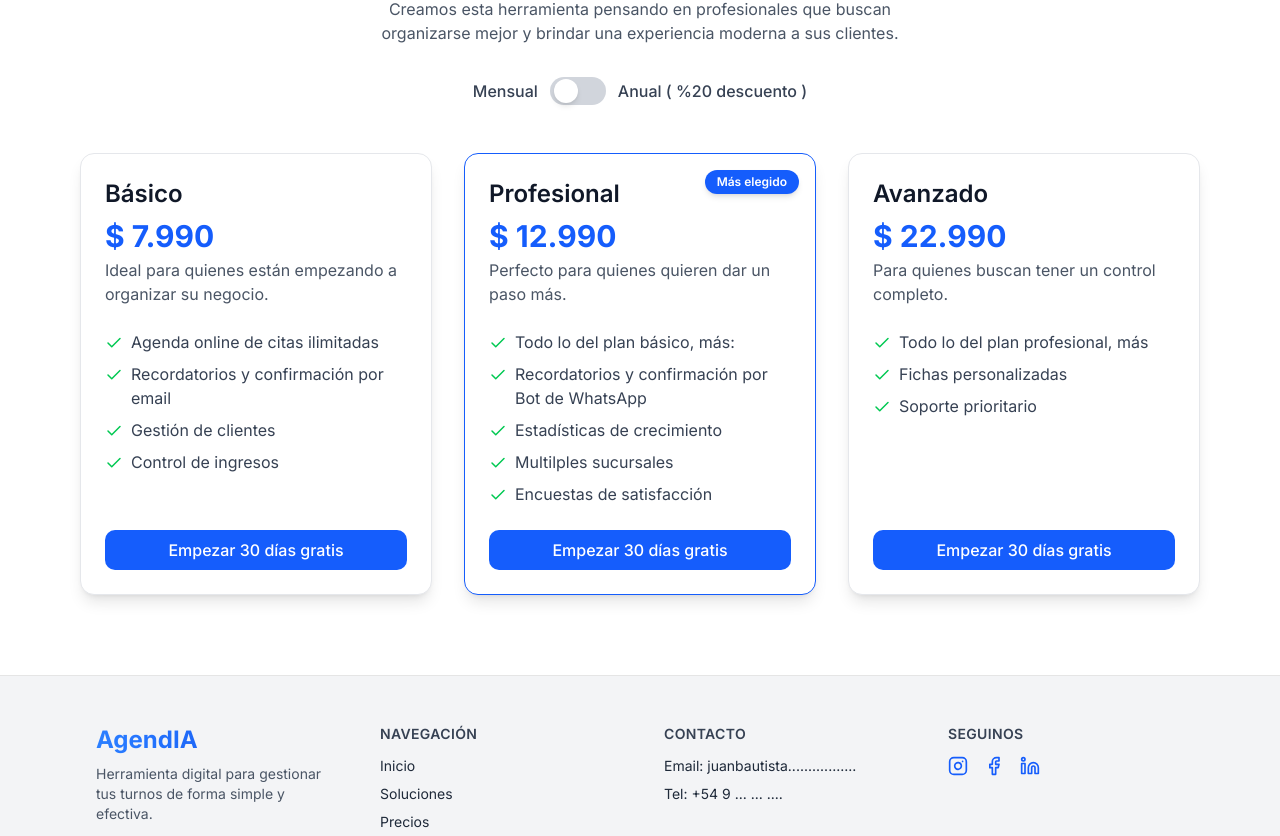
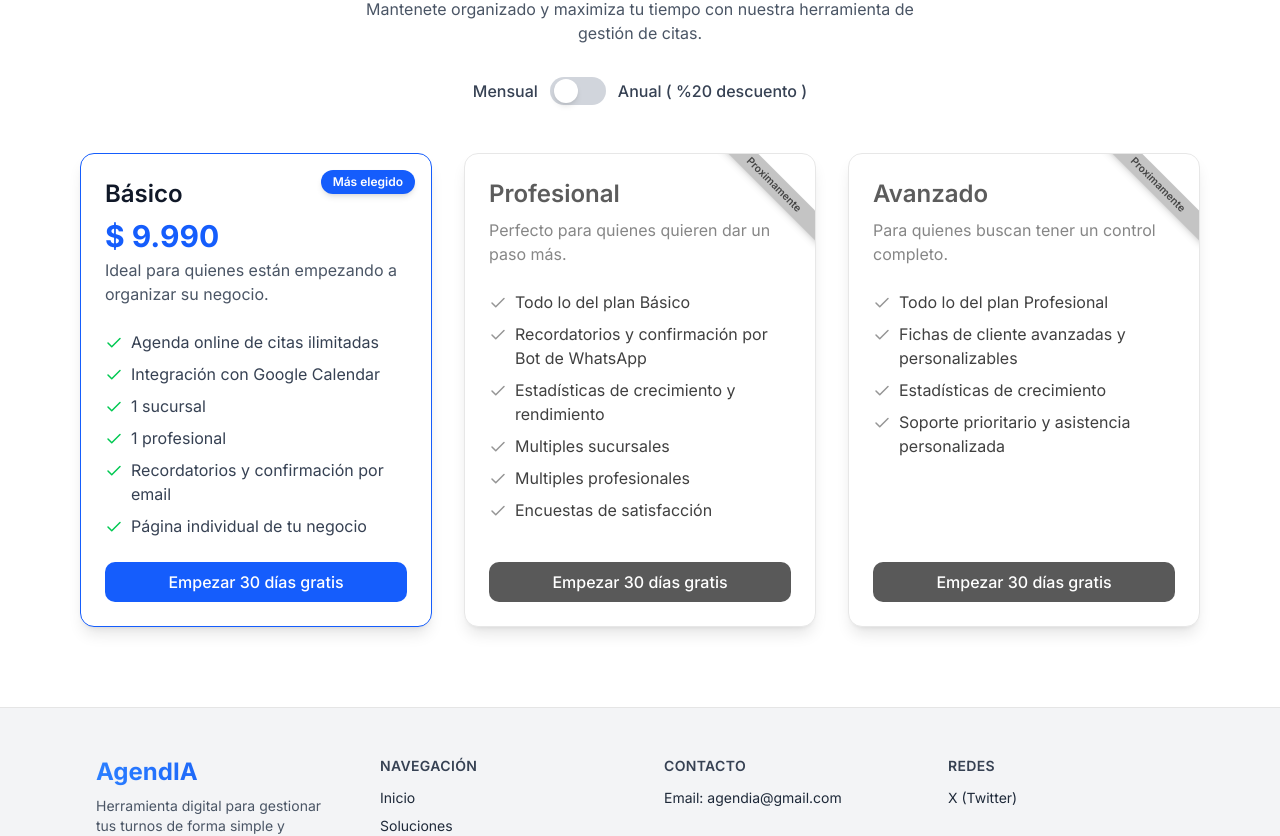
Before and after one commit to bautiliendo/miagenda-app, a Next.js app: page / in a window 1280 px wide. Shown: the part 2317-3153 px from the top of the page. Built offline with nearby package versions, Linux system fonts and the light colour scheme; no server answers.

Commit message:
ux ui changues on footer and pricing page

```diff
--- a/src/app/(private)/layout.tsx
+++ b/src/app/(private)/layout.tsx
@@ -1,19 +1,17 @@
 "use client";
 
 import { NavLink } from "@/components/NavLink"
-import { UserButton, useAuth } from "@clerk/nextjs"
+import { useAuth } from "@clerk/nextjs"
 import { ReactNode, useState } from "react"
 import {
     Menu,
     LayoutDashboard,
     Calendar,
-    // Users,
     User,
     LucideIcon,
     CalendarClock,
     ExternalLink,
     HelpCircle,
-    // Bell,
     Settings,
 } from "lucide-react"
 import { cn } from "@/lib/utils"
@@ -22,6 +20,7 @@ import {
     SheetContent,
     SheetTrigger,
 } from "@/components/ui/sheet"
+import { AccountButton } from "@/components/AccountButton";
 
 interface Route {
     label: string;
@@ -30,26 +29,6 @@ interface Route {
     color?: string;
     variant?: 'default' | 'ghost';
     isUserButton?: boolean;
-}
-
-function AccountButton() {
-    return (
-        <div className="w-full flex items-center gap-x-2 text-gray-600 text-sm font-[500] pl-6 py-4 hover:text-gray-900 hover:bg-gray-100 rounded-lg transition-all">
-            <div className="h-5 w-5 -ml-2 mb-1">
-                <UserButton
-                    appearance={{
-                        elements: {
-                            userButtonAvatarBox: "size-5",
-                            userButtonTrigger: "p-0 hover:bg-transparent",
-                            userButtonPopoverCard: { pointerEvents: "initial" }
-                        }
-
-                    }}
-                />
-            </div>
-            <span className="pl-2 pt-1">Mi cuenta</span>
-        </div>
-    )
 }
 
 export default function PrivateLayout({ children }: { children: ReactNode }) {
@@ -115,7 +94,6 @@ export default function PrivateLayout({ children }: { children: ReactNode }) {
             label: 'Ayuda',
             icon: HelpCircle,
             href: '/help',
-            color: 'text-red-600',
             variant: 'ghost'
         },
         {
--- /dev/null
+++ b/src/components/AccountButton.tsx
@@ -0,0 +1,24 @@
+import { UserButton, useUser } from "@clerk/nextjs";
+
+export function AccountButton() {
+    const { user } = useUser();
+    return (
+        <div className="w-full flex items-center gap-x-2 text-gray-600 text-sm font-[500] pl-6 py-4 hover:text-gray-900 hover:bg-gray-100 rounded-lg transition-all">
+            <div className="h-5 w-5 -ml- mb-1">
+                <UserButton
+                    appearance={{
+                        elements: {
+                            userButtonAvatarBox: "size-5",
+                            userButtonTrigger: "p-0 hover:bg-transparent",
+                            userButtonPopoverCard: { pointerEvents: "initial" }
+                        }
+
+                    }}
+                />
+            </div>
+            <span className="pl-2 pt-1">{
+                user?.fullName?.length && user?.fullName?.length > 20 ? user?.fullName?.slice(0, 20) + "..." : user?.fullName
+            }</span>
+        </div>
+    )
+}
--- a/src/sections/Footer.tsx
+++ b/src/sections/Footer.tsx
@@ -1,4 +1,3 @@
-import { Facebook, Instagram, Linkedin } from 'lucide-react'
 import React from 'react'
 
 export default function Footer() {
@@ -31,25 +30,16 @@ export default function Footer() {
         <div className="md:w-1/4">
           <h3 className="text-sm font-semibold uppercase tracking-wide text-gray-700 mb-3">Contacto</h3>
           <ul className="space-y-2 text-sm">
-            <li>Email: <a href="mailto:juanbautistaliendo1@gmail.com" className="hover:text-blue-600">juanbautista.................</a></li>
-            <li>Tel: <a href="tel:+549.........." className="hover:text-blue-600">+54 9 ... ... ....</a></li>
+            <li>Email: <a href="mailto:agendia@gmail.com" className="hover:text-blue-600">agendia@gmail.com</a></li>
           </ul>
         </div>
 
         {/* Columna 4: Redes sociales */}
         <div className="md:w-1/4">
-          <h3 className="text-sm font-semibold uppercase tracking-wide text-gray-700 mb-3">Seguinos</h3>
-          <div className="flex justify-center md:justify-start gap-4 text-blue-600">
-            <a href="#" aria-label="Instagram" className="hover:text-blue-800">
-              <Instagram size={20} />
-            </a>
-            <a href="#" aria-label="Facebook" className="hover:text-blue-800">
-              <Facebook size={20} />
-            </a>
-            <a href="#" aria-label="LinkedIn" className="hover:text-blue-800">
-              <Linkedin size={20} />
-            </a>
-          </div>
+          <h3 className="text-sm font-semibold uppercase tracking-wide text-gray-700 mb-3">Redes</h3>
+          <ul className="space-y-2 text-sm">
+            <li><a href="https://x.com/bautiliendoo" className="hover:text-blue-600">X (Twitter)</a></li>
+          </ul>
         </div>
       </div>
 
--- a/src/sections/Pricing.tsx
+++ b/src/sections/Pricing.tsx
@@ -8,39 +8,45 @@ import { useState } from "react";
 const plans = [
   {
     name: "Básico",
-    monthlyPrice: 7990,
+    monthlyPrice: 9990,
     description: "Ideal para quienes están empezando a organizar su negocio.",
     features: [
       "Agenda online de citas ilimitadas",
+      "Integración con Google Calendar",
+      "1 sucursal",
+      "1 profesional",
       "Recordatorios y confirmación por email",
-      "Gestión de clientes",
-      "Control de ingresos",
-    ],
-    popular: false,
-  },
-  {
-    name: "Profesional",
-    monthlyPrice: 12990,
-    description: "Perfecto para quienes quieren dar un paso más.",
-    features: [
-      "Todo lo del plan básico, más:",
-      "Recordatorios y confirmación por Bot de WhatsApp",
-      "Estadísticas de crecimiento",
-      "Multilples sucursales",
-      "Encuestas de satisfacción",
+      "Página individual de tu negocio",
     ],
     popular: true,
   },
   {
+    name: "Profesional",
+    // monthlyPrice: 15990,
+    description: "Perfecto para quienes quieren dar un paso más.",
+    features: [
+      "Todo lo del plan Básico",
+      "Recordatorios y confirmación por Bot de WhatsApp",
+      "Estadísticas de crecimiento y rendimiento",
+      "Multiples sucursales",
+      "Multiples profesionales",
+      "Encuestas de satisfacción",
+    ],
+    popular: false,
+    inConstruction: true,
+  },
+  {
     name: "Avanzado",
-    monthlyPrice: 22990,
+    // monthlyPrice: 22990,
     description: "Para quienes buscan tener un control completo.",
     features: [
-      "Todo lo del plan profesional, más",
-      "Fichas personalizadas",
-      "Soporte prioritario",
+      "Todo lo del plan Profesional",
+      "Fichas de cliente avanzadas y personalizables",
+      "Estadísticas de crecimiento",
+      "Soporte prioritario y asistencia personalizada",
     ],
     popular: false,
+    inConstruction: true,
   },
 ];
 
@@ -63,10 +69,10 @@ export default function Pricing() {
         whileInView={{ opacity: 1, y: 0 }}
         transition={{ duration: 0.6 }}
       >
-        Planes accesibles, sin comprometer calidad
+        Precios
       </motion.h2>
       <p className="text-gray-600 mb-8 text-center max-w-xl mx-auto">
-        Creamos esta herramienta pensando en profesionales que buscan organizarse mejor y brindar una experiencia moderna a sus clientes.
+        Mantenete organizado y maximiza tu tiempo con nuestra herramienta de gestión de citas.
       </p>
 
       {/* SWITCH */}
@@ -93,27 +99,36 @@ export default function Pricing() {
           <motion.div
             key={index}
             className={cn(
-              "relative bg-white rounded-xl shadow-lg border border-gray-200 flex flex-col p-6",
-              plan.popular && "border-blue-600"
+              "relative bg-white rounded-xl shadow-lg border border-gray-200 flex flex-col p-6 overflow-hidden",
+              plan.popular && "border-blue-600",
+              plan.inConstruction && "filter grayscale"
             )}
             initial={{ opacity: 0, y: 30 }}
             whileInView={{ opacity: 1, y: 0 }}
             viewport={{ once: true }}
             transition={{ duration: 0.5, delay: index * 0.1 }}
           >
-            {plan.popular && (
+            {plan.popular && !plan.inConstruction && (
               <div className="absolute top-4 right-4 bg-blue-600 text-white text-xs font-semibold px-3 py-1 rounded-full shadow-md">
                 Más elegido
               </div>
             )}
-            <div className="mb-6">
+            {plan.inConstruction && (
+              <div className="absolute top-5 right-[-35px] bg-yellow-400 text-yellow-900 text-[0.65rem] leading-tight font-semibold px-10 py-1 transform rotate-45 shadow-md whitespace-nowrap">
+                Proximamente
+              </div>
+            )}
+            <div className={cn("mb-6", plan.inConstruction && "opacity-70")}>
               <h3 className="text-2xl font-semibold text-gray-900 mb-2">
                 {plan.name}
               </h3>
               <p className="text-3xl font-bold text-blue-600 mb-1">
-                {anual
+                {
+                plan.monthlyPrice !== undefined
+                ? anual
                   ? formatPrice(plan.monthlyPrice * 10)
-                  : formatPrice(plan.monthlyPrice)}
+                  : formatPrice(plan.monthlyPrice)
+                : ''}
               </p>
               <p className="text-gray-600">{plan.description}</p>
             </div>
```
